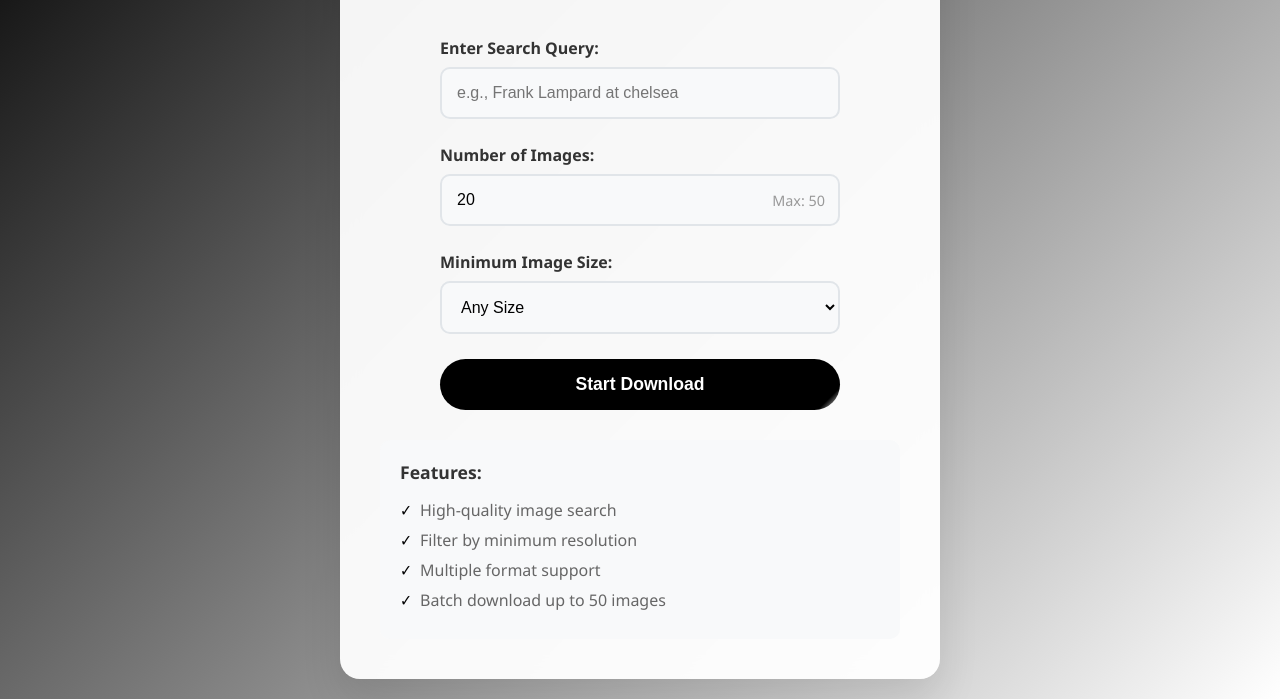
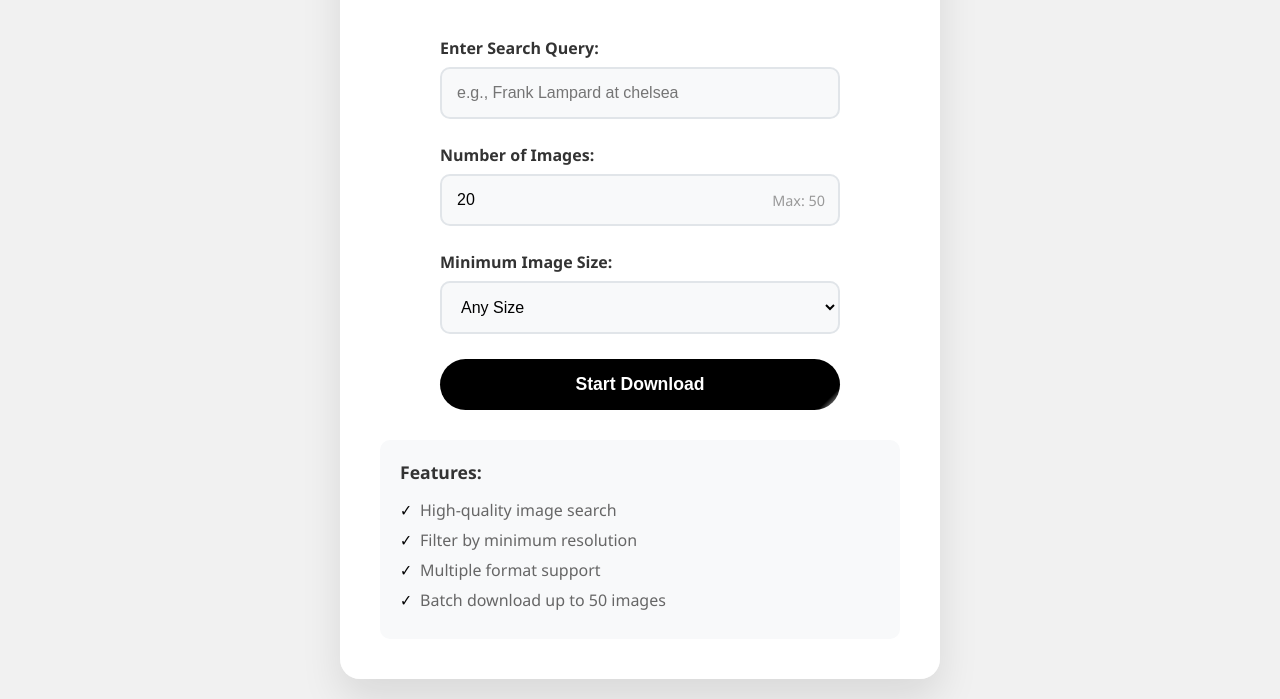
Before and after one commit to Bwite/imagedownloader, a plain HTML site: page index.html in a window 1280 px wide. Shown: the part 207-906 px from the top of the page. Drawn offline with Linux system fonts and the light colour scheme.

Commit message:
minor background change

```diff
--- a/style.css
+++ b/style.css
@@ -6,7 +6,7 @@
 
 body {
     font-family: 'Segoe UI', Tahoma, Geneva, Verdana, sans-serif;
-    background: linear-gradient(135deg, #000000 0%, #ffffff 100%);
+    background: linear-gradient(135deg, #f1f1f1 0%, #f1f1f1 100%);
     min-height: 100vh;
     display: flex;
     justify-content: center;
```
